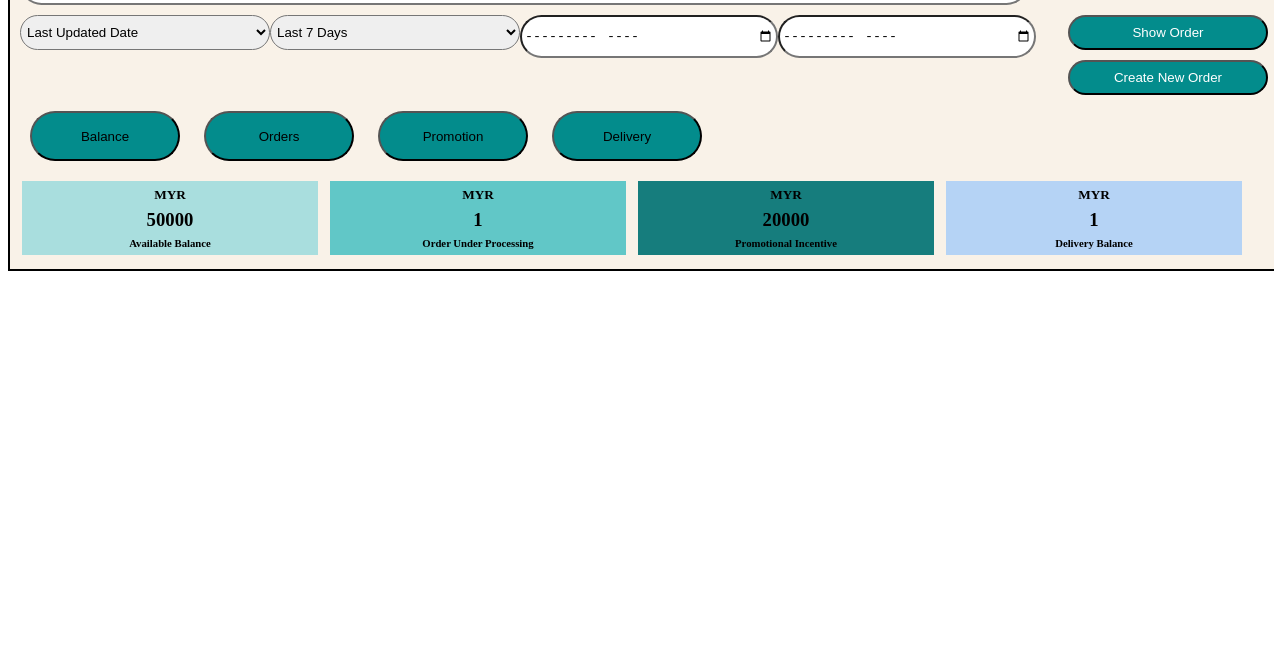
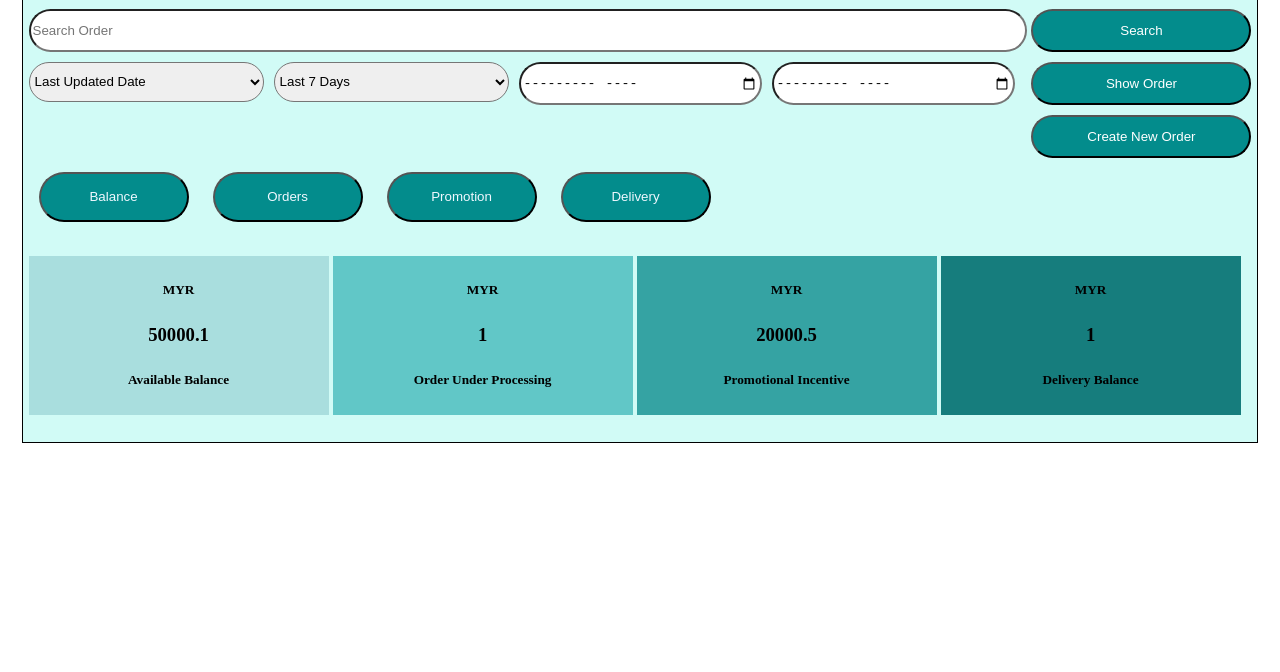
Before and after one commit to roza-blueacid/Loosely-Coupled-Intern-Task, a plain HTML site: page index.html in a window 1280 px wide. Shown: the part 128-800 px from the top of the page. Drawn offline with Linux system fonts and the light colour scheme.

Commit message:
Second Commit

```diff
--- a/index.html
+++ b/index.html
@@ -13,7 +13,7 @@
 <body >
 
     <div id="outerblock">
-        <div id="title"><h2>My Intern Task</h2></div>
+        <div id="title"><h1>My Intern Task</h1></div>
 
         <div id="outer">
             <div>
@@ -45,17 +45,17 @@
         </div>
 
         <div >
-            <button id="buttons" type="submit" onclick="highlight1()">Balance</button>
-            <button id="buttons" type="submit" onclick="highlight2()" >Orders</button>
-            <button id="buttons" type="submit" onclick="highlight3()">Promotion</button>
-            <button id="buttons"type="submit" onclick="highlight4()">Delivery</button>
+            <button id="button1" type="submit" onclick="highlight1()">Balance</button>
+            <button id="button2" type="submit" onclick="highlight2()" >Orders</button>
+            <button id="button3" type="submit" onclick="highlight3()">Promotion</button>
+            <button id="button4"type="submit" onclick="highlight4()">Delivery</button>
         </div>
 
         <div id = "box">
             <div id="b1" >
                 <h5>MYR</h5>
                 <h3><span id="balance"></span></h3>
-                <h6>Available Balance</h6>
+                <h5>Available Balance</h5>
             </div>
         </div>
 
@@ -63,21 +63,21 @@
             <div id="b2">
             <h5>MYR</h5>
             <h3><span id="order"></span></h3>
-            <h6>Order Under Processing</h6>
+            <h5>Order Under Processing</h5>
             </div>
         </div>
         <div id = "box">
             <div id="b3">
             <h5>MYR</h5>
             <h3><span id="incentive"></span></h3>
-            <h6>Promotional Incentive</h6>
+            <h5>Promotional Incentive</h5>
             </div>
         </div>
         <div id = "box">
             <div id="b4">
             <h5>MYR</h5>
             <h3><span id="delivery"></span></h3>
-            <h6>Delivery Balance</h6>
+            <h5>Delivery Balance</h5>
             </div>
         </div>
 
--- a/script.js
+++ b/script.js
@@ -1,31 +1,31 @@
 
-function balance(){
-    let balance = 50000;
+function getBalance(){
+    let balance = 50000.10;
     document.getElementById("balance").innerHTML = balance ;
 }
 
-function order(){
+function getOrder(){
     let order = 1;
     document.getElementById("order").innerHTML = order ;
 
 }
 
-function incentive(){
-    let incentive = 20000;
+function getIncentive(){
+    let incentive = 20000.50;
     document.getElementById("incentive").innerHTML = incentive ;
 
 }
-function delivery(){
+function getDelivery(){
     let delivery = 1.00;
     document.getElementById("delivery").innerHTML = delivery ;
 
 }
 
 window.onload=function(){
-    balance();
-    order();
-    incentive();
-    delivery();
+    getBalance();
+    getOrder();
+    getIncentive();
+    getDelivery();
  }
 
 
@@ -35,12 +35,24 @@ window.onload=function(){
     document.getElementById('b3').style.background = 'white';
     document.getElementById('b4').style.background = 'white';
 
+    document.getElementById('button1').style.background = 'rgb(26, 110, 110)';
+    document.getElementById('button2').style.background = 'rgb(97, 199, 199)';
+    document.getElementById('button3').style.background = 'rgb(97, 199, 199)';
+    document.getElementById('button4').style.background = 'rgb(97, 199, 199)';
  }
+
+
  function highlight2(){
     document.getElementById('b1').style.background = 'white';
     document.getElementById('b2').style.background = 'rgb(26, 110, 110)';
     document.getElementById('b3').style.background = 'white';
     document.getElementById('b4').style.background = 'white';
+
+
+    document.getElementById('button1').style.background = 'rgb(97, 199, 199)';
+    document.getElementById('button2').style.background = 'rgb(26, 110, 110)';
+    document.getElementById('button3').style.background = 'rgb(97, 199, 199)';
+    document.getElementById('button4').style.background = 'rgb(97, 199, 199)';
 
  }
  function highlight3(){
@@ -49,6 +61,11 @@ window.onload=function(){
     document.getElementById('b3').style.background = 'rgb(26, 110, 110)';
     document.getElementById('b4').style.background = 'white';
 
+    document.getElementById('button1').style.background = 'rgb(97, 199, 199)';
+    document.getElementById('button2').style.background = 'rgb(97, 199, 199)';
+    document.getElementById('button3').style.background = 'rgb(26, 110, 110)';
+    document.getElementById('button4').style.background = 'rgb(97, 199, 199)';
+
  }
  function highlight4(){
     document.getElementById('b1').style.background = 'white';
@@ -56,4 +73,10 @@ window.onload=function(){
     document.getElementById('b3').style.background = 'white';
     document.getElementById('b4').style.background = 'rgb(26, 110, 110)';
 
+
+    document.getElementById('button1').style.background = 'rgb(97, 199, 199)';
+    document.getElementById('button2').style.background = 'rgb(97, 199, 199)';
+    document.getElementById('button3').style.background = 'rgb(97, 199, 199)';
+    document.getElementById('button4').style.background = 'rgb(26, 110, 110)';
+
  }
--- a/style.css
+++ b/style.css
@@ -1,21 +1,21 @@
 *{
     padding: 2px;
-    margin: 2px;
+    /* margin: 2px; */
     overflow-x: hidden;
 }
 
 #outerblock {
-    width: 100%;
+    width: 98%;
     height: 100%;
-    border: 2px solid black ;
+    border: 1px solid black ;
     margin: auto;
-    background-color: rgb(249, 242, 232);
+    background-color: rgb(209, 251, 246);
 
 }
 
 #title{
     text-align: center;
-    color: rgb(48, 2, 2);
+    color: rgb(6, 97, 94);
     font-family:Arial, Helvetica, sans-serif;
 }
 
@@ -26,7 +26,7 @@
 #leftinput {
 
     border-radius: 50px;
-    width: 1000px;
+    width: 990px;
     height: 35px;
     margin: auto;
 
@@ -39,7 +39,21 @@
 
 #dropdown{
     border-radius: 50px;
-    width: 250px;
+    width: 235px;
+    height: 40px;
+    margin: auto;
+    text-emphasis-color: black;
+    float: left;
+    flex: 80%;
+    margin-top: 10px;
+    padding: 1px;
+    margin-right: 10px;
+
+}
+
+#monthInput{
+    border-radius: 50px;
+    width: 235px;
     height: 35px;
     margin: auto;
 
@@ -47,25 +61,14 @@
     float: left;
     flex: 80%;
     margin-top: 10px;
-}
-
-#monthInput{
-    border-radius: 50px;
-    width: 250px;
-    height: 35px;
-    margin: auto;
-
-    text-emphasis-color: black;
-    float: left;
-    flex: 80%;
-    margin-top: 10px;
+    margin-right: 10px;
 }
 
 #rightbutton {
 
     border-radius: 50px;
-    width: 200px;
-    height: 35px;
+    width: 220px;
+    height: 43px;
     margin: auto;
     color: white;
     background-color: rgb(3, 140, 140);
@@ -87,11 +90,42 @@
     margin-top: 10px;
 }
 
-#buttons{
+#button1{
     border-radius: 80px;
     width: 150px;
     height: 50px;
     background:rgb(3, 140, 140);
+    color: aliceblue;
+    margin: 10px;
+    padding: 10px;
+    text-align: center;
+}
+#button2{
+    border-radius: 80px;
+    width: 150px;
+    height: 50px;
+    background:rgb(3, 140, 140);
+    color: aliceblue;
+    margin: 10px;
+    padding: 10px;
+    text-align: center;
+}
+#button3{
+    border-radius: 80px;
+    width: 150px;
+    height: 50px;
+    background:rgb(3, 140, 140);
+    color: aliceblue;
+    margin: 10px;
+    padding: 10px;
+    text-align: center;
+}
+#button4{
+    border-radius: 80px;
+    width: 150px;
+    height: 50px;
+    background:rgb(3, 140, 140);
+    color: aliceblue;
     margin: 10px;
     padding: 10px;
     text-align: center;
@@ -101,13 +135,13 @@
 #box{
 
     width: 300px;
-    height: 80px;
+    height: 180px;
     float: left;
     text-align: center;
+    margin-top: 20px;
+}
 
-}
 #b1{
-
     background:rgb(169, 222, 222);
 }
 
@@ -115,8 +149,8 @@
     background:rgb(97, 199, 199);
 }
 #b3{
+    background:rgb(53, 163, 163);
+}
+#b4{
     background:rgb(22, 125, 125);
 }
-#b4{
-    background:rgb(181, 211, 245);
-}
```
